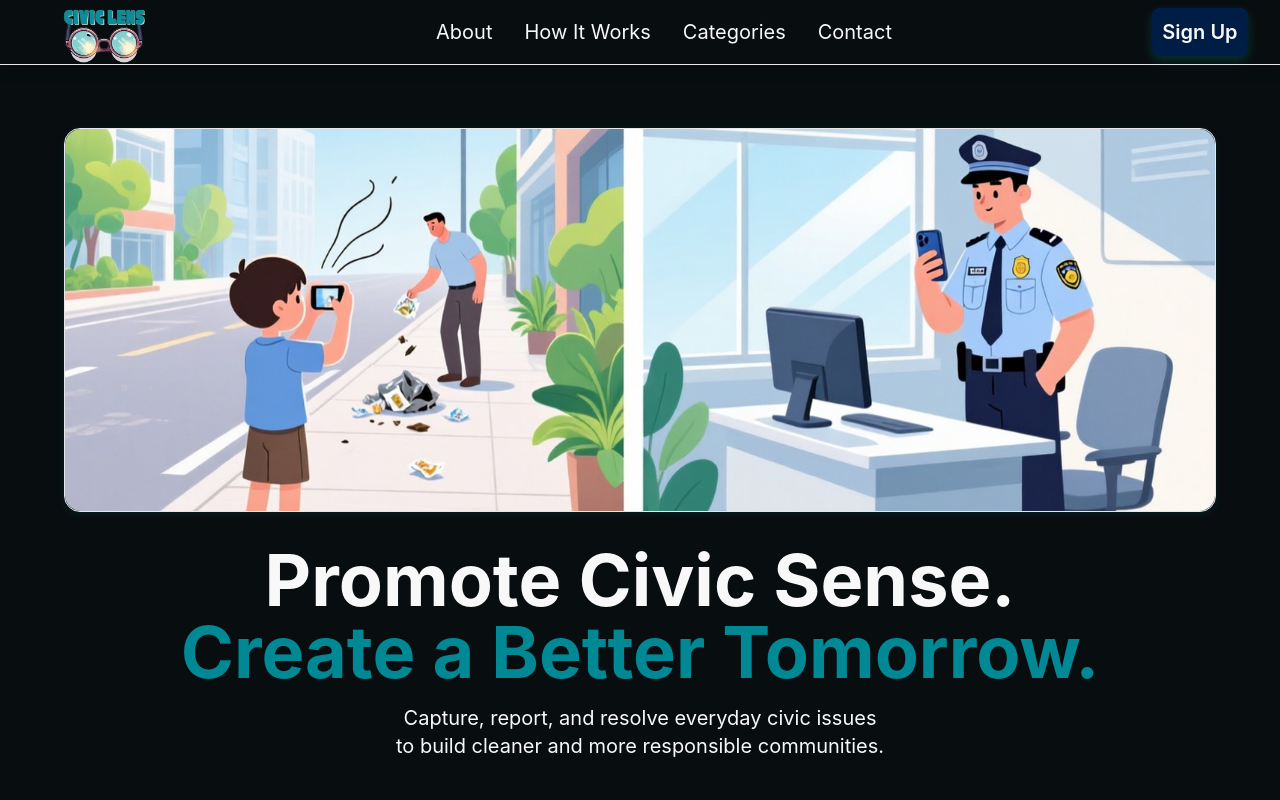
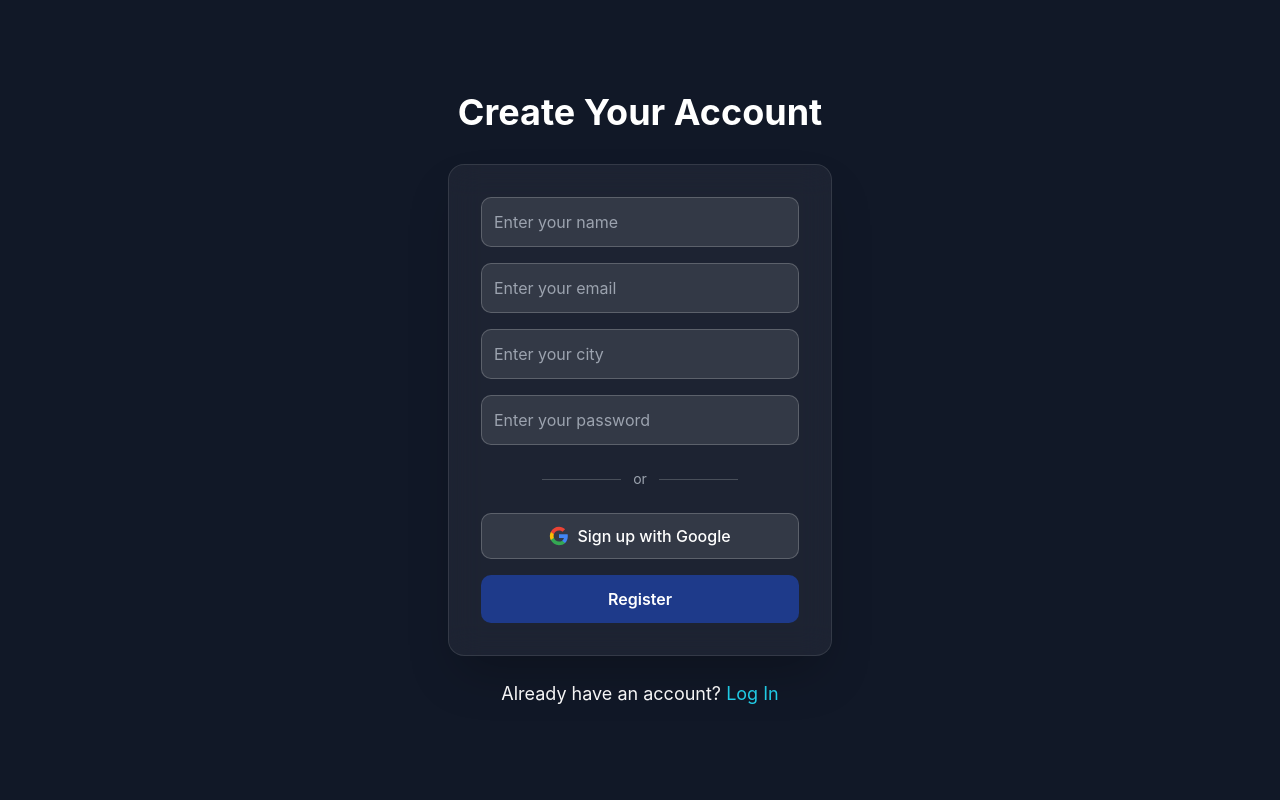
Before and after one commit to medha0412/Civic-Lens, a React (Vite) app in the folder frontend/: page /signup in a window 1280 px wide. Shown: the top 800 px of the page. Built offline with nearby package versions, Linux system fonts and the light colour scheme.

Commit message:
created signup and login page

```diff
--- a/frontend/package.json
+++ b/frontend/package.json
@@ -14,6 +14,7 @@
     "lucide-react": "^0.552.0",
     "react": "^19.1.1",
     "react-dom": "^19.1.1",
+    "react-router-dom": "^7.9.5",
     "tw-animate-css": "^1.4.0"
   },
   "devDependencies": {
--- a/frontend/src/App.jsx
+++ b/frontend/src/App.jsx
@@ -1,19 +1,36 @@
 import './App.css'
+import { BrowserRouter as Router,Routes,Route } from 'react-router-dom'
 import { HeroSection } from './components/Hero'
 import { Navbar } from './components/Navbar'
 import { FourStepsSection } from './components/FourSteps'
 import { CategoriesSection } from './components/Types'
 import { Footer } from './components/Footer'
+import { Signup } from "./components/Signup"
+import { Login } from './components/Login'
 function App() {
   return (
-    <div >
-        <Navbar></Navbar>
-        <HeroSection></HeroSection>
-        <FourStepsSection></FourStepsSection>
-        <CategoriesSection></CategoriesSection>
-        <Footer></Footer>
-    </div>
+
+        <Router>
+          <Routes>
+          <Route path='/' element={
+            <>
+            <Navbar></Navbar>
+          <HeroSection/>
+          <FourStepsSection/>
+           <CategoriesSection/>
+           <Footer/>
+            </>
+          }
+          />
+
+
+            <Route path='/signup' element={<Signup/>}/>
+            <Route path='/login' element={<Login/>}/>
+
+          </Routes>
+        </Router>
+
   )
 }
 
-export default App
+export default App;
--- a/frontend/src/components/FourSteps.jsx
+++ b/frontend/src/components/FourSteps.jsx
@@ -51,10 +51,10 @@ export function FourStepsSection() {
           </p>
         </div>
 
-        <div className="grid md:grid-cols-2 lg:grid-cols-4 gap-6">
+        <div className="grid md:grid-cols-2 lg:grid-cols-4 gap-6 auto-rows-fr">
           {steps.map((step, index) => (
             <div key={step.number} className={`animate-slide-up-${Math.min(index + 1, 4)}`}>
-              <Card className="border border-border/50 hover:border-accent/30 transition-all duration-300 hover:shadow-xl hover:scale-105 bg-muted rounded-xl glow-on-hover overflow-hidden">
+              <Card className="border border-border/50 hover:border-accent/30 transition-all duration-300 hover:shadow-xl hover:scale-105 bg-muted rounded-xl glow-on-hover overflow-hidden h-full flex flex-col">
                 {/* Full-width image at the top */}
                 <img
                   src={step.icon}
--- a/frontend/src/components/Hero.jsx
+++ b/frontend/src/components/Hero.jsx
@@ -1,5 +1,6 @@
 import { Button } from "./ui/button"
 import { ArrowRight, ChevronRight } from "lucide-react"
+import { Link } from "react-router-dom"
 import hero from "../assets/banner.jpg"
 export function HeroSection() {
   return (
@@ -25,6 +26,7 @@ export function HeroSection() {
           </div>
 
           <div className="flex flex-col sm:flex-row gap-4 justify-center items-center pt-4">
+            <Link to="/signup">
             <Button
               size="lg"
               className="bg-accent h-10 hover:bg-accent/90 text-accent-foreground rounded-full px-8 animate-slide-up-2 transition-all duration-300 hover:scale-105 shadow-lg glow-button-primary font-semibold"
@@ -32,6 +34,9 @@ export function HeroSection() {
               Get Started
               <ArrowRight className="w-4 h-4 ml-2" />
             </Button>
+            </Link>
+            <Link to="/signup">
+
             <Button
               variant="outline"
               size="lg"
@@ -40,6 +45,7 @@ export function HeroSection() {
               Learn More
               <ChevronRight className="w-4 h-4 ml-2" />
             </Button>
+            </Link>
           </div>
         </div>
       </div>
--- /dev/null
+++ b/frontend/src/components/Login.jsx
@@ -0,0 +1,108 @@
+import React, { useState } from "react";
+
+export  function Login() {
+  const [formData, setFormData] = useState({
+    email: '',
+    password: ''
+  });
+  const [error, setError] = useState('');
+
+  const handleChange = (e) => {
+    setFormData({
+      ...formData,
+      [e.target.name]: e.target.value
+    });
+    if (error) setError('');
+  };
+
+  const handleSubmit = () => {
+    if ( !formData.email || !formData.password) {
+      setError('Please fill in all fields');
+      return;
+    }
+    // Form is valid, proceed with registration
+    console.log("Form submitted", formData);
+    setError('');
+  };
+
+  return (
+    <div className="min-h-screen flex flex-col justify-center items-center bg-gray-900 px-4">
+      {/* Page Heading */}
+      <h1 className="text-4xl font-bold mb-8 text-white">
+         Login
+      </h1>
+
+      {/* Signup Form */}
+      <div className="bg-white/5 backdrop-blur-lg p-8 rounded-2xl shadow-2xl w-full max-w-sm border border-white/10">
+        {/* Error Message */}
+        {error && (
+          <div className="mb-4 p-3 bg-red-500/20 border border-red-500/50 rounded-lg text-red-300 text-sm">
+            {error}
+          </div>
+        )}
+
+        {/* Name */}
+
+
+        {/* Email */}
+        <input
+          type="email"
+          name="email"
+          value={formData.email}
+          onChange={handleChange}
+          placeholder="Enter your email"
+          className="w-full mb-4 p-3 bg-white/10 border border-white/20 rounded-lg text-white placeholder-gray-400 focus:outline-none focus:ring-2 focus:ring-cyan-400 focus:bg-white/15"
+        />
+
+
+
+        {/* Password */}
+        <input
+          type="password"
+          name="password"
+          value={formData.password}
+          onChange={handleChange}
+          placeholder="Enter your password"
+          className="w-full mb-6 p-3 bg-white/10 border border-white/20 rounded-lg text-white placeholder-gray-400 focus:outline-none focus:ring-2 focus:ring-cyan-400 focus:bg-white/15"
+        />
+
+        {/* Divider */}
+        <div className="flex items-center justify-center mb-6">
+          <span className="h-[1px] bg-white/20 w-1/4"></span>
+          <span className="px-3 text-gray-400 text-sm">or</span>
+          <span className="h-[1px] bg-white/20 w-1/4"></span>
+        </div>
+
+        {/* Google Button */}
+        <button
+          type="button"
+          className="w-full flex items-center justify-center gap-2 bg-white/10 border border-white/20 py-2.5 rounded-lg mb-4 hover:bg-white/20 transition text-white font-medium"
+        >
+          <svg className="w-5 h-5" viewBox="0 0 24 24" fill="none">
+            <path d="M22.56 12.25c0-.78-.07-1.53-.2-2.25H12v4.26h5.92c-.26 1.37-1.04 2.53-2.21 3.31v2.77h3.57c2.08-1.92 3.28-4.74 3.28-8.09z" fill="#4285F4"/>
+            <path d="M12 23c2.97 0 5.46-.98 7.28-2.66l-3.57-2.77c-.98.66-2.23 1.06-3.71 1.06-2.86 0-5.29-1.93-6.16-4.53H2.18v2.84C3.99 20.53 7.7 23 12 23z" fill="#34A853"/>
+            <path d="M5.84 14.09c-.22-.66-.35-1.36-.35-2.09s.13-1.43.35-2.09V7.07H2.18C1.43 8.55 1 10.22 1 12s.43 3.45 1.18 4.93l2.85-2.22.81-.62z" fill="#FBBC05"/>
+            <path d="M12 5.38c1.62 0 3.06.56 4.21 1.64l3.15-3.15C17.45 2.09 14.97 1 12 1 7.7 1 3.99 3.47 2.18 7.07l3.66 2.84c.87-2.6 3.3-4.53 6.16-4.53z" fill="#EA4335"/>
+          </svg>
+          <span>Sign up with Google</span>
+        </button>
+
+        {/* Register Button */}
+        <button
+          onClick={handleSubmit}
+          className="w-full bg-blue-900 text-white py-3 rounded-lg font-semibold hover:bg-cyan-500 transition"
+        >
+          Login
+        </button>
+      </div>
+
+      {/* Bottom Text */}
+      <p className="mt-6 text-lg text-white">
+        Dont't have an account?{" "}
+        <a href="/signup" className="text-cyan-400 hover:underline">
+          Signup
+        </a>
+      </p>
+    </div>
+  );
+}
--- a/frontend/src/components/Navbar.jsx
+++ b/frontend/src/components/Navbar.jsx
@@ -2,7 +2,7 @@
 
 import { Button } from "./ui/button"
 import civicLensLogo from "../assets/CIVIC_LENS.png"
-
+import { Link } from "react-router-dom"
 export function Navbar() {
   return (
     <nav className="fixed top-0 w-full bg-foreground backdrop-blur supports-[backdrop-filter]:bg-background/60 z-50 border-b border-border shadow-lg animate-fade-in transition-all duration-300">
@@ -46,10 +46,12 @@ export function Navbar() {
               Contact
             </a>
           </div>
-
-          <Button className="bg-primary h-12 w-24 text-xl hover:bg-primary/90 text-background rounded-full transition-all duration-300 hover:scale-105 shadow-lg glow-button-primary font-semibold">
+          <Link to="/signup">
+          <Button className="bg-primary h-12 w-24 text-xl hover:bg-primary/90 text-background rounded-full transition-all duration-300 hover:scale-105 shadow-lg glow-button-primary font-semibold"
+          >
             Sign Up
           </Button>
+          </Link>
         </div>
       </div>
     </nav>
--- /dev/null
+++ b/frontend/src/components/Signup.jsx
@@ -0,0 +1,125 @@
+import React, { useState } from "react";
+
+export  function Signup() {
+  const [formData, setFormData] = useState({
+    name: '',
+    email: '',
+    city: '',
+    password: ''
+  });
+  const [error, setError] = useState('');
+
+  const handleChange = (e) => {
+    setFormData({
+      ...formData,
+      [e.target.name]: e.target.value
+    });
+    if (error) setError('');
+  };
+
+  const handleSubmit = () => {
+    if (!formData.name || !formData.email || !formData.city || !formData.password) {
+      setError('Please fill in all fields before registering');
+      return;
+    }
+    // Form is valid, proceed with registration
+    console.log("Form submitted", formData);
+    setError('');
+  };
+
+  return (
+    <div className="min-h-screen flex flex-col justify-center items-center bg-gray-900 px-4">
+      {/* Page Heading */}
+      <h1 className="text-4xl font-bold mb-8 text-white">
+        Create Your Account
+      </h1>
+
+      {/* Signup Form */}
+      <div className="bg-white/5 backdrop-blur-lg p-8 rounded-2xl shadow-2xl w-full max-w-sm border border-white/10">
+        {/* Error Message */}
+        {error && (
+          <div className="mb-4 p-3 bg-red-500/20 border border-red-500/50 rounded-lg text-red-300 text-sm">
+            {error}
+          </div>
+        )}
+
+        {/* Name */}
+        <input
+          type="text"
+          name="name"
+          value={formData.name}
+          onChange={handleChange}
+          placeholder="Enter your name"
+          className="w-full mb-4 p-3 bg-white/10 border border-white/20 rounded-lg text-white placeholder-gray-400 focus:outline-none focus:ring-2 focus:ring-cyan-400 focus:bg-white/15"
+        />
+
+        {/* Email */}
+        <input
+          type="email"
+          name="email"
+          value={formData.email}
+          onChange={handleChange}
+          placeholder="Enter your email"
+          className="w-full mb-4 p-3 bg-white/10 border border-white/20 rounded-lg text-white placeholder-gray-400 focus:outline-none focus:ring-2 focus:ring-cyan-400 focus:bg-white/15"
+        />
+
+        {/* City */}
+        <input
+          type="text"
+          name="city"
+          value={formData.city}
+          onChange={handleChange}
+          placeholder="Enter your city"
+          className="w-full mb-4 p-3 bg-white/10 border border-white/20 rounded-lg text-white placeholder-gray-400 focus:outline-none focus:ring-2 focus:ring-cyan-400 focus:bg-white/15"
+        />
+
+        {/* Password */}
+        <input
+          type="password"
+          name="password"
+          value={formData.password}
+          onChange={handleChange}
+          placeholder="Enter your password"
+          className="w-full mb-6 p-3 bg-white/10 border border-white/20 rounded-lg text-white placeholder-gray-400 focus:outline-none focus:ring-2 focus:ring-cyan-400 focus:bg-white/15"
+        />
+
+        {/* Divider */}
+        <div className="flex items-center justify-center mb-6">
+          <span className="h-[1px] bg-white/20 w-1/4"></span>
+          <span className="px-3 text-gray-400 text-sm">or</span>
+          <span className="h-[1px] bg-white/20 w-1/4"></span>
+        </div>
+
+        {/* Google Button */}
+        <button
+          type="button"
+          className="w-full flex items-center justify-center gap-2 bg-white/10 border border-white/20 py-2.5 rounded-lg mb-4 hover:bg-white/20 transition text-white font-medium"
+        >
+          <svg className="w-5 h-5" viewBox="0 0 24 24" fill="none">
+            <path d="M22.56 12.25c0-.78-.07-1.53-.2-2.25H12v4.26h5.92c-.26 1.37-1.04 2.53-2.21 3.31v2.77h3.57c2.08-1.92 3.28-4.74 3.28-8.09z" fill="#4285F4"/>
+            <path d="M12 23c2.97 0 5.46-.98 7.28-2.66l-3.57-2.77c-.98.66-2.23 1.06-3.71 1.06-2.86 0-5.29-1.93-6.16-4.53H2.18v2.84C3.99 20.53 7.7 23 12 23z" fill="#34A853"/>
+            <path d="M5.84 14.09c-.22-.66-.35-1.36-.35-2.09s.13-1.43.35-2.09V7.07H2.18C1.43 8.55 1 10.22 1 12s.43 3.45 1.18 4.93l2.85-2.22.81-.62z" fill="#FBBC05"/>
+            <path d="M12 5.38c1.62 0 3.06.56 4.21 1.64l3.15-3.15C17.45 2.09 14.97 1 12 1 7.7 1 3.99 3.47 2.18 7.07l3.66 2.84c.87-2.6 3.3-4.53 6.16-4.53z" fill="#EA4335"/>
+          </svg>
+          <span>Sign up with Google</span>
+        </button>
+
+        {/* Register Button */}
+        <button
+          onClick={handleSubmit}
+          className="w-full bg-blue-900 text-white py-3 rounded-lg font-semibold hover:bg-cyan-500 transition"
+        >
+          Register
+        </button>
+      </div>
+
+      {/* Bottom Text */}
+      <p className="mt-6 text-lg text-white">
+        Already have an account?{" "}
+        <a href="/login" className="text-cyan-400 hover:underline">
+          Log In
+        </a>
+      </p>
+    </div>
+  );
+}
```
Also changed, not shown: 1 other file (tests, documents, lock files or other folders).
